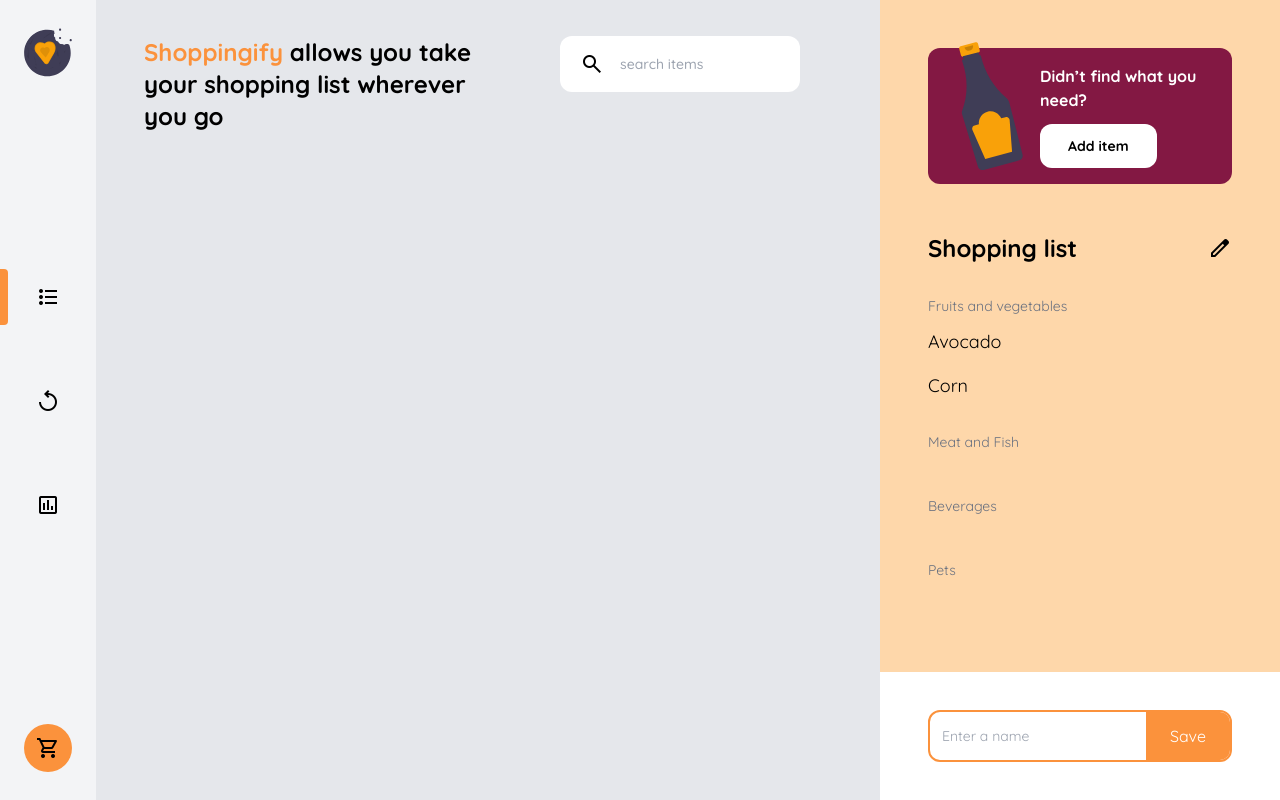
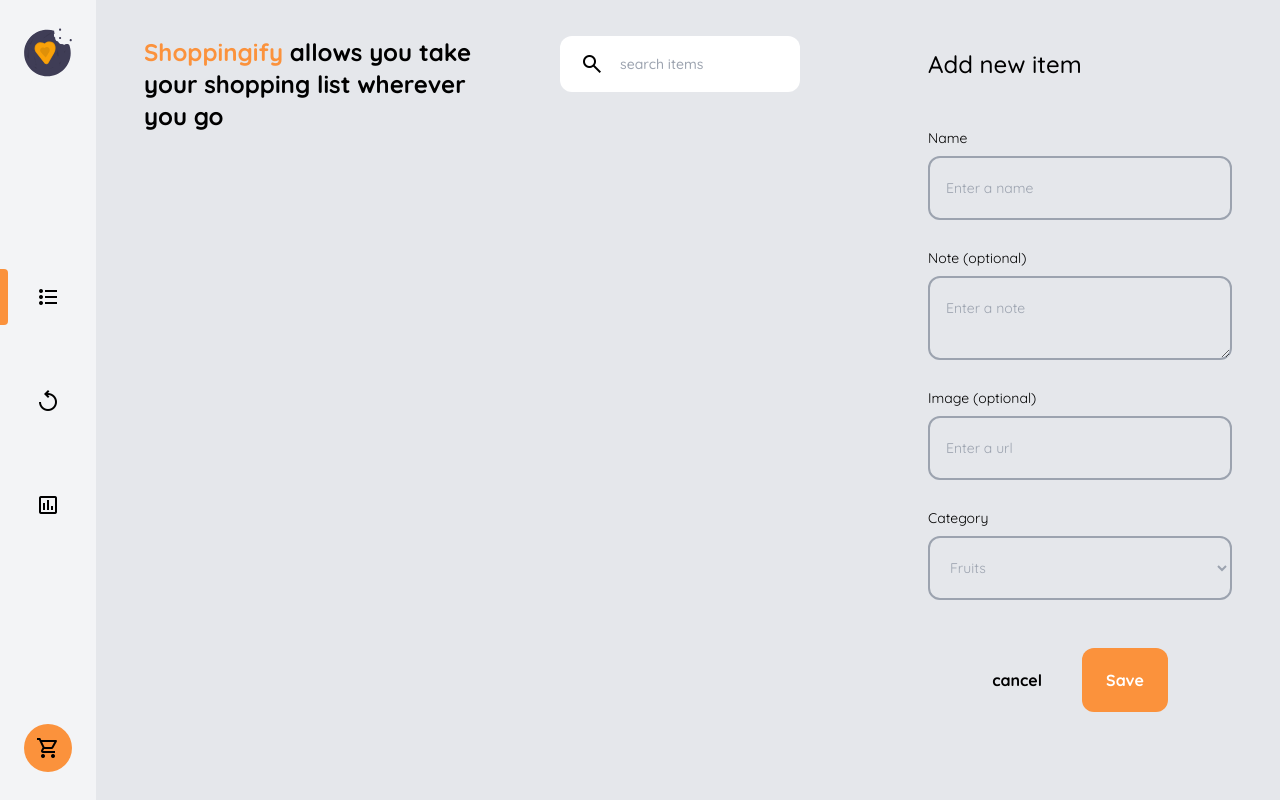
Before and after one commit to konradczarny02/Shoppingify, a React (Vite) app: page / in a window 1280 px wide. Built offline with nearby package versions, Linux system fonts and the light colour scheme.

Commit message:
feat: new item form styles

```diff
--- /dev/null
+++ b/src/components/NewItemForm.tsx
@@ -0,0 +1,58 @@
+import React from 'react';
+
+export const NewItemForm = () => {
+  return (
+    <div>
+      <h3 className="font-medium text-2xl">Add new item</h3>
+      <form className="flex flex-col mt-12">
+        <label htmlFor="name" className="text-sm text-medium mb-2">
+          Name
+        </label>
+        <input
+          id="name"
+          placeholder="Enter a name"
+          className="rounded-xl bg-transparent border-2 border-gray-400 px-4 py-5 text-sm text-medium text-gray-400 focus:outline-2 focus:outline-orange-400 mb-7"
+        />
+        <label htmlFor="note" className="text-sm text-medium mb-2">
+          Note (optional)
+        </label>
+        <textarea
+          id="note"
+          placeholder="Enter a note"
+          className="rounded-xl bg-transparent border-2 border-gray-400 px-4 py-5 text-sm text-medium text-gray-400 focus:outline-2 focus:outline-orange-400 mb-7"
+        />
+        <label htmlFor="image-url" className="text-sm text-medium mb-2">
+          Image (optional)
+        </label>
+        <input
+          id="image-url"
+          placeholder="Enter a url"
+          className="rounded-xl bg-transparent border-2 border-gray-400 px-4 py-5 text-sm text-medium text-gray-400 focus:outline-2 focus:outline-orange-400 mb-7"
+        />
+        <label
+          htmlFor="category"
+          placeholder="Enter a category"
+          className="text-sm text-medium mb-2"
+        >
+          Category
+        </label>
+        <select className="rounded-xl bg-transparent border-2 border-gray-400 px-4 py-5 text-sm text-medium text-gray-400 focus:outline-2 focus:outline-orange-400 mb-12">
+          <option value="fruits">Fruits</option>
+          <option value="meats">Meats</option>
+        </select>
+        <div className="flex justify-center gap-10">
+          <input
+            type="reset"
+            value="cancel"
+            className="font-bold text-black "
+          />
+          <input
+            type="submit"
+            value="Save"
+            className="text-white font-bold bg-orange-400 py-5 px-6 rounded-xl"
+          />
+        </div>
+      </form>
+    </div>
+  );
+};
--- a/src/components/Sidebar.tsx
+++ b/src/components/Sidebar.tsx
@@ -2,8 +2,10 @@
 import { AddItemBanner } from './AddItemBanner';
 import { ListNameInput } from './ListNameInput';
 import { ShoppingList } from './ShoppingList';
+import { NewItemForm } from './NewItemForm';
 
 export const Sidebar = () => {
+  const [content, setContent] = React.useState<'list' | 'form'>('form');
   const handleAddItem = () => {
     throw new Error('TODO: Add item not yet implemented');
   };
@@ -12,7 +14,7 @@
     throw new Error('TODO: add list name');
   };
 
-  return (
+  const list = (
     <div className="w-full h-full bg-orange-200 relative p-12">
       <AddItemBanner onClick={handleAddItem} />
       <ShoppingList />
@@ -21,4 +23,16 @@
       </div>
     </div>
   );
+
+  const form = (
+    <div className="w-full h-full p-12">
+      <NewItemForm />
+    </div>
+  );
+
+  if (content === 'list') {
+    return list;
+  }
+
+  return form;
 };
```
